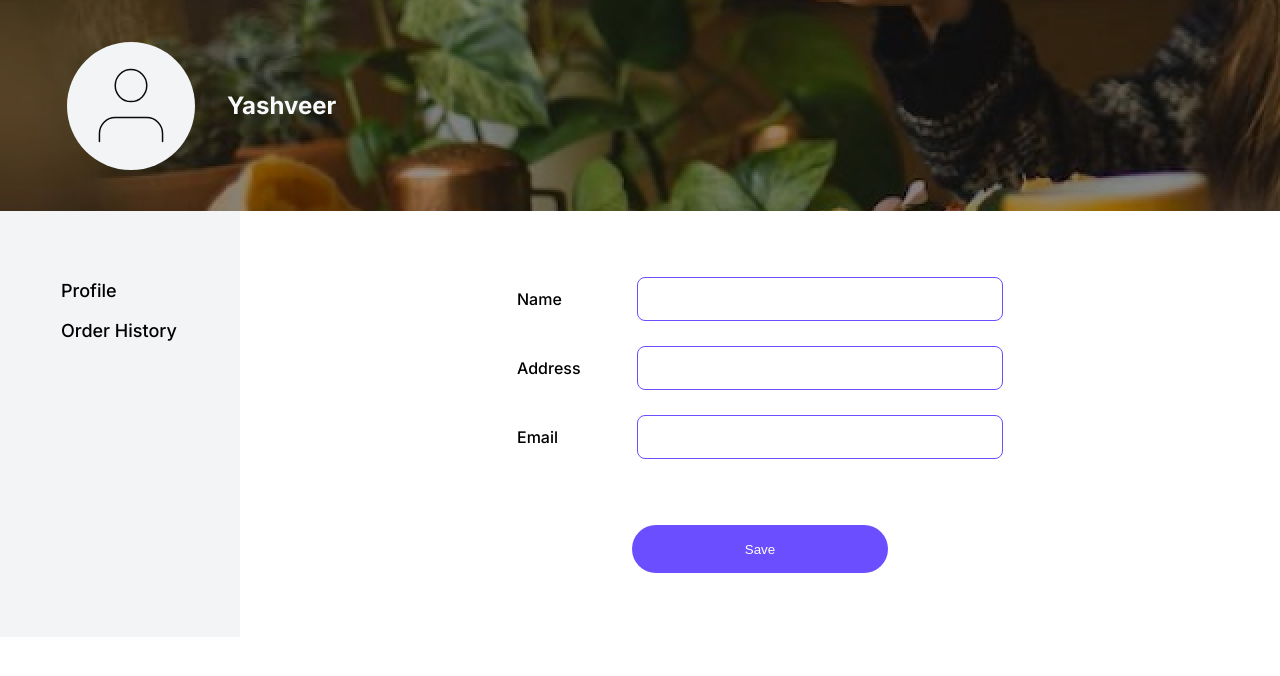
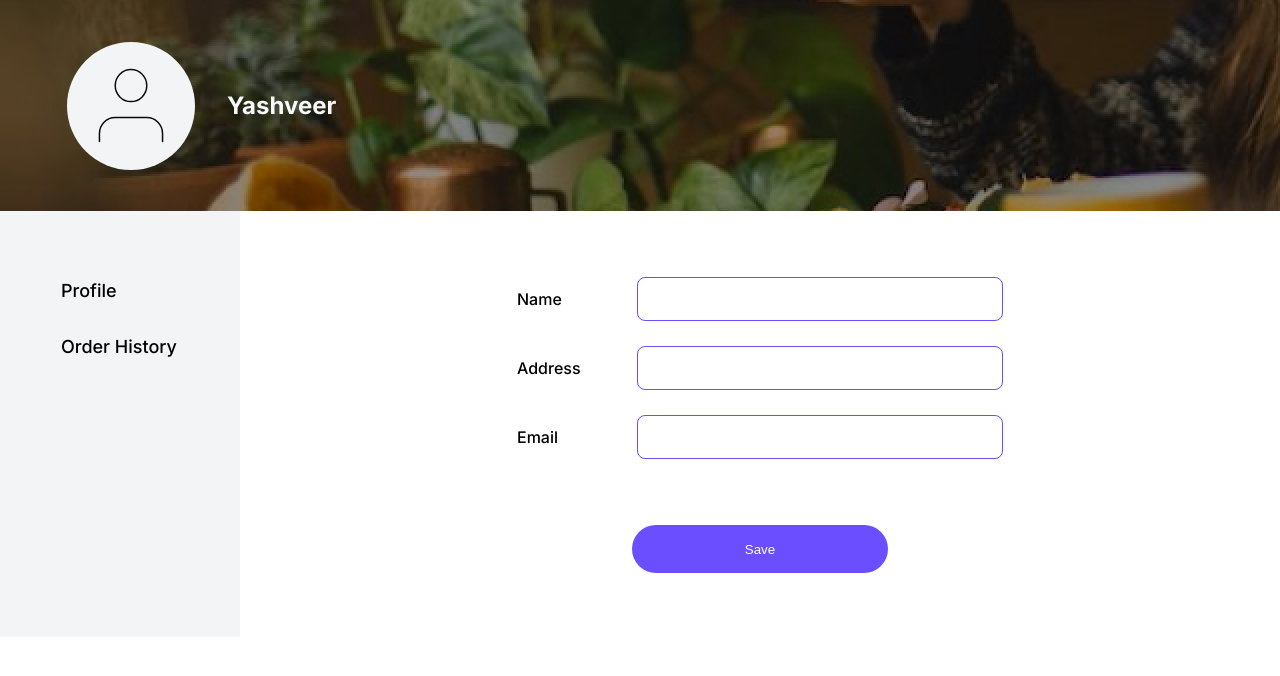
Before and after one commit to elbertronnie/crimson-dawn, a plain HTML site: page User/profile.html in a window 1280 px wide. Drawn offline with Linux system fonts and the light colour scheme.

Commit message:
some changes

```diff
--- a/User/style.css
+++ b/User/style.css
@@ -196,7 +196,7 @@ body{
     flex-direction: column;
     align-items: center;
     padding: 0px;
-    gap: 16px;
+    gap: 32px;
 
     position: absolute;
     width: 117px;
```
